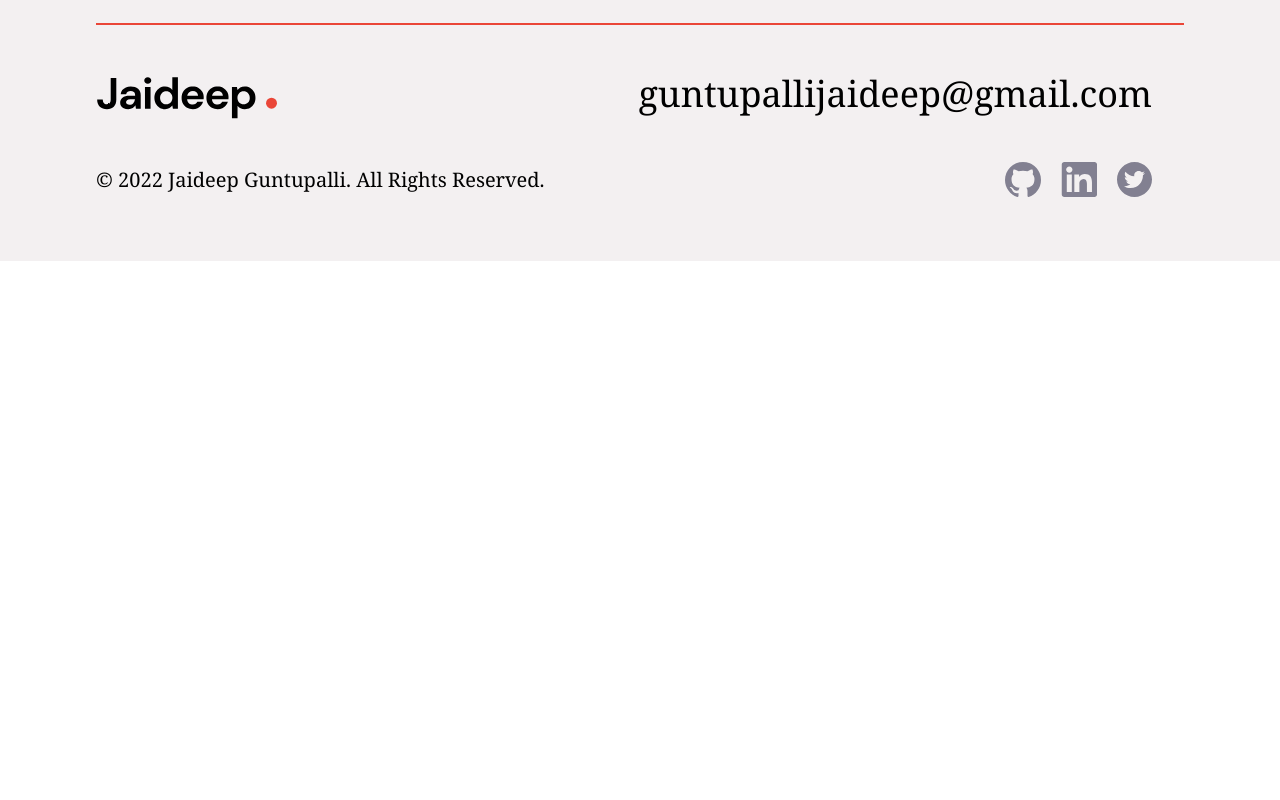
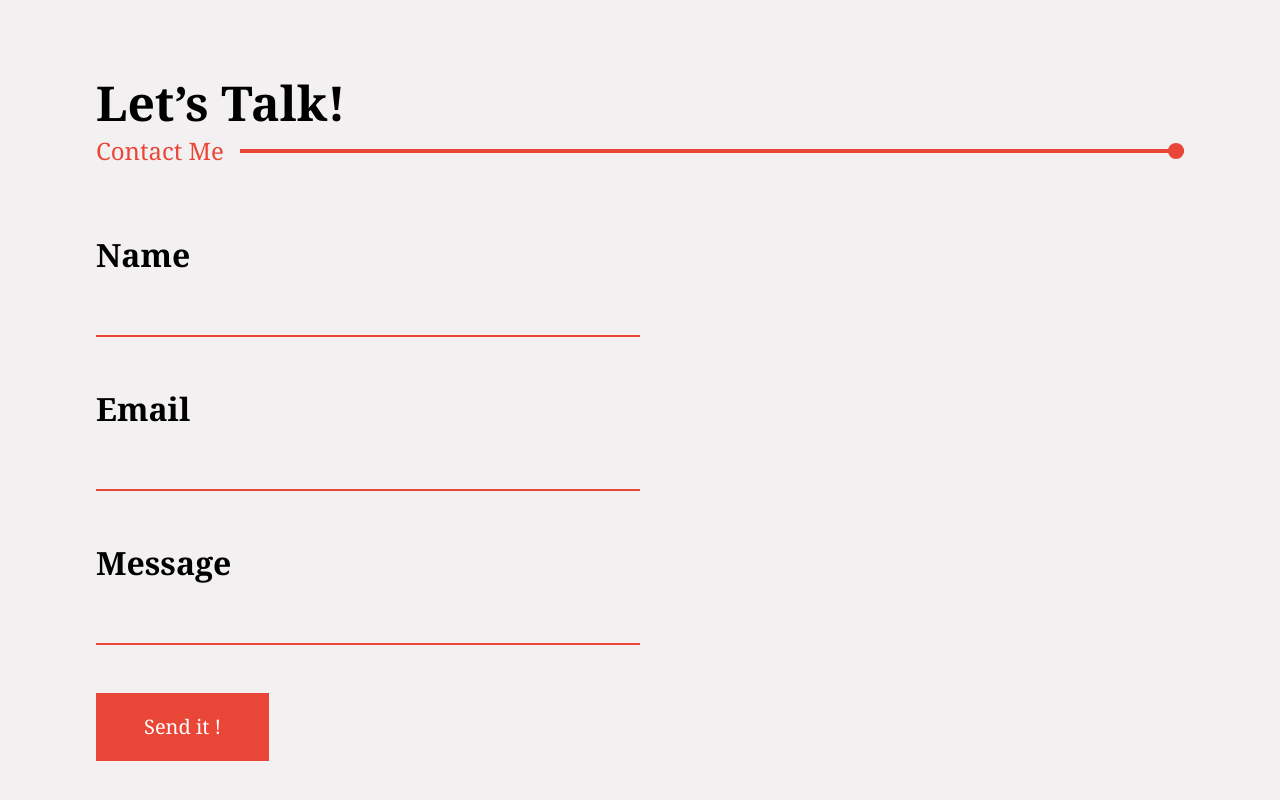
Before and after one commit to gjdeep/jaideepguntupalli.com, a Gatsby site in the folder Frontend/: page / in a window 1280 px wide. Shown: the part 4540-5340 px from the top of the page. Before the commit the page ends 4801 px from the top, so only its background shows below. Built offline with nearby package versions, Linux system fonts and the light colour scheme; Gatsby itself is replaced by a stand-in of ours.

Commit message:
Contact section done

```diff
--- /dev/null
+++ b/Frontend/src/components/Home/Input.jsx
@@ -0,0 +1,18 @@
+import * as React from "react";
+
+const Input = ({ label }) => {
+    return (
+        <div className="flex flex-col gap-4 w-1/2">
+            <label htmlFor={label} className="font-bold text-[2rem]">
+                {label}
+            </label>
+            <input
+                type="text"
+                id={label}
+                className="text-2xl border-b-2 border-cus-orange bg-transparent py-1 focus:outline-none focus:border-b-4"
+            />
+        </div>
+    );
+};
+
+export default Input;
--- a/Frontend/src/pages/index.jsx
+++ b/Frontend/src/pages/index.jsx
@@ -5,6 +5,7 @@ import About from "../sections/home/About";
 import Skills from "../sections/home/Skills";
 import Projects from "../sections/home/Projects";
 import Organisations from "../sections/home/Organisations";
+import Contact from "../sections/home/Contact";
 
 // markup
 const IndexPage = () => {
@@ -15,6 +16,7 @@ const IndexPage = () => {
             <Skills />
             <Projects />
             <Organisations />
+            <Contact />
         </Layout>
     );
 };
--- /dev/null
+++ b/Frontend/src/sections/home/Contact.jsx
@@ -0,0 +1,27 @@
+import * as React from "react";
+import SectHeading from "./../../components/common/SectHeading";
+import Input from "../../components/Home/Input";
+
+const Contact = () => {
+    return (
+        <section className="py-28">
+            <SectHeading
+                heading="Let’s Talk!"
+                link={false}
+                linktext="Contact Me"
+            />
+            <form className="flex flex-col items-start gap-12">
+                <Input label="Name" />
+                <Input label="Email" />
+                <Input label="Message" />
+                <input
+                    type="submit"
+                    value="Send it !"
+                    className="px-12 py-5 font-medium text-xl bg-cus-orange text-white"
+                />
+            </form>
+        </section>
+    );
+};
+
+export default Contact;
```
